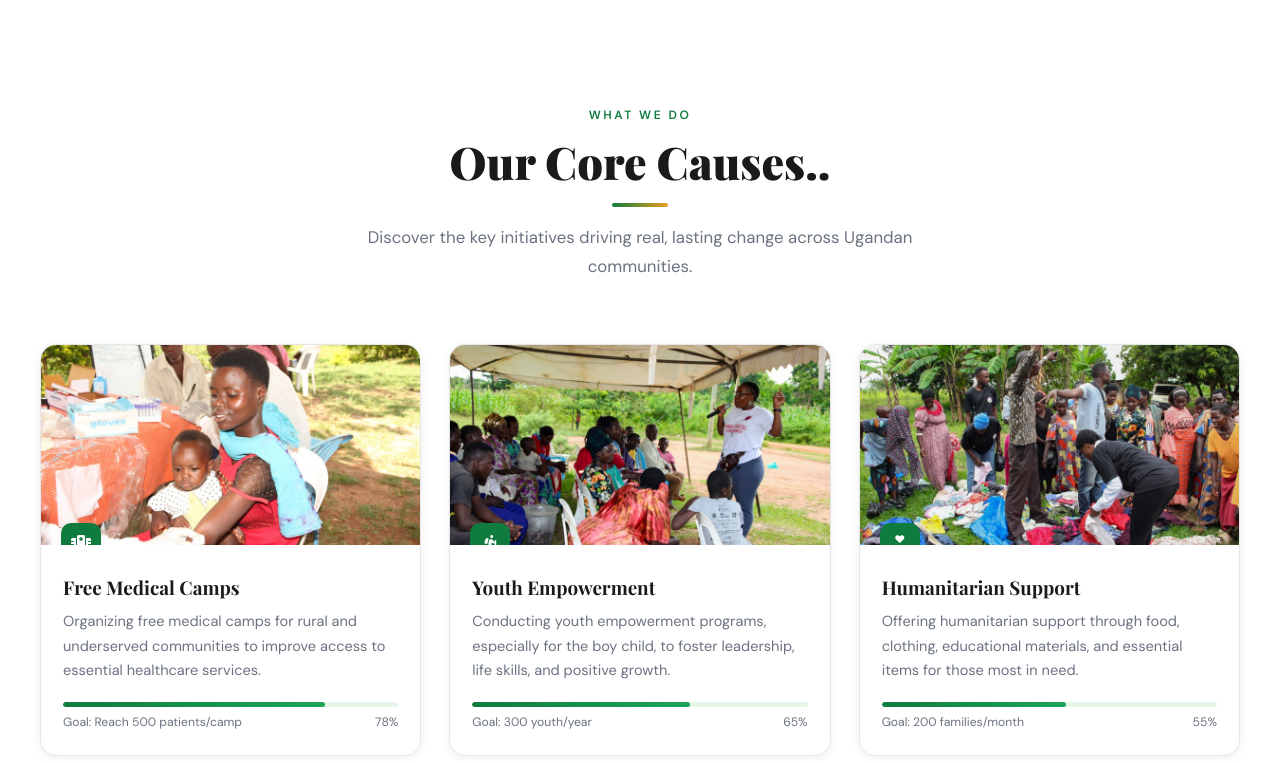
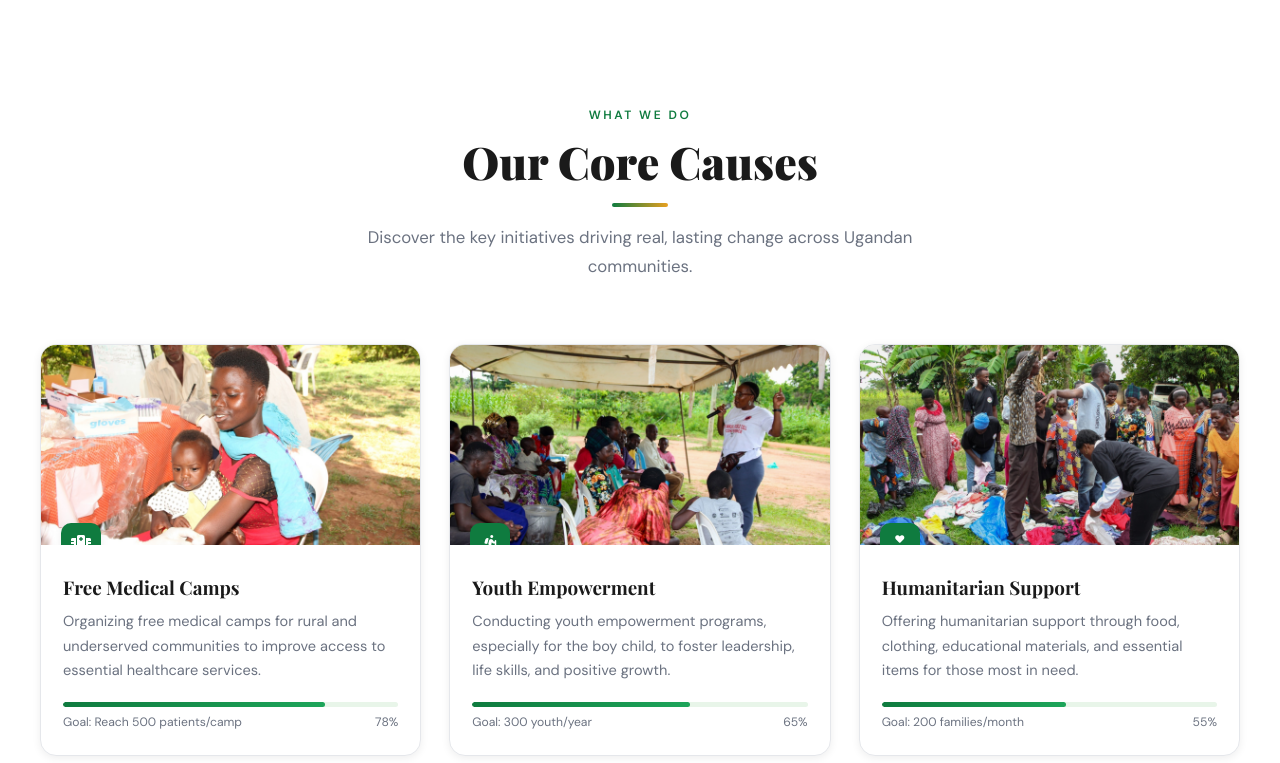
Before and after one commit to wagumalifereachuganda-glitch/Wagumalifereachugandav2, a plain HTML site: page index.html in a window 1280 px wide. Shown: the part 2580-3343 px from the top of the page. Drawn offline with nearby package versions, Linux system fonts and the light colour scheme.

Commit message:
Update index.html

```diff
--- a/index.html
+++ b/index.html
@@ -848,7 +848,7 @@
   <div class="section-inner">
     <div class="section-header" data-reveal>
       <span class="section-label">What We Do</span>
-      <h2 class="section-title">Our Core Causes..</h2>
+      <h2 class="section-title">Our Core Causes</h2>
       <div class="divider"></div>
       <p class="section-subtitle" style="margin-top:16px;">Discover the key initiatives driving real, lasting change across Ugandan communities.</p>
     </div>
```
